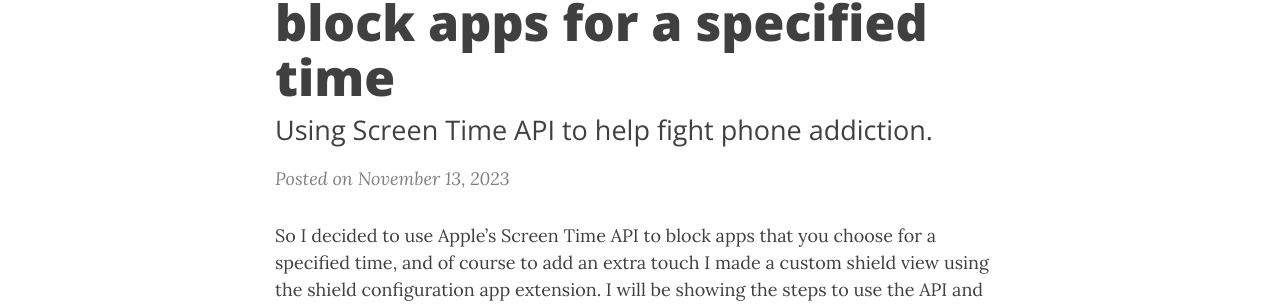
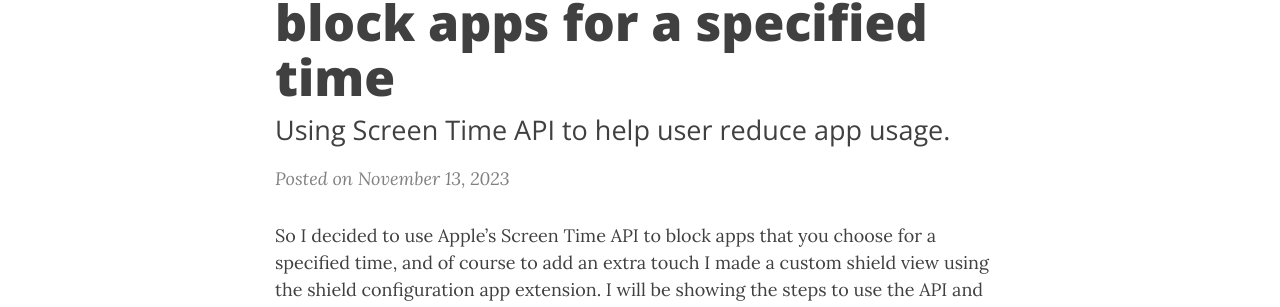
Before and after one commit to pedroesli/pedroesli.github.io, a Jekyll site: the page built from _posts/2023/2023-11-13-screen-time-api.md, in a window 1280 px wide and 900 px high. Shown: the part 190-497 px from the top of the window. Built offline with Jekyll 4.4.1, drawn with Linux system fonts in a browser that asks for light colours; nearby versions of some CDN libraries; comment, search, counter and statistics services are not loaded.

Commit message:
Update 2023-11-13-screen-time-api.md

```diff
--- a/_posts/2023/2023-11-13-screen-time-api.md
+++ b/_posts/2023/2023-11-13-screen-time-api.md
@@ -1,7 +1,7 @@
 ---
 layout: post
 title: Using Screen Time API to block apps for a specified time
-subtitle: Using Screen Time API to help fight phone addiction.
+subtitle: Using Screen Time API to help user reduce app usage.
 tags: [tutorial, swift]
 ---
 
```
